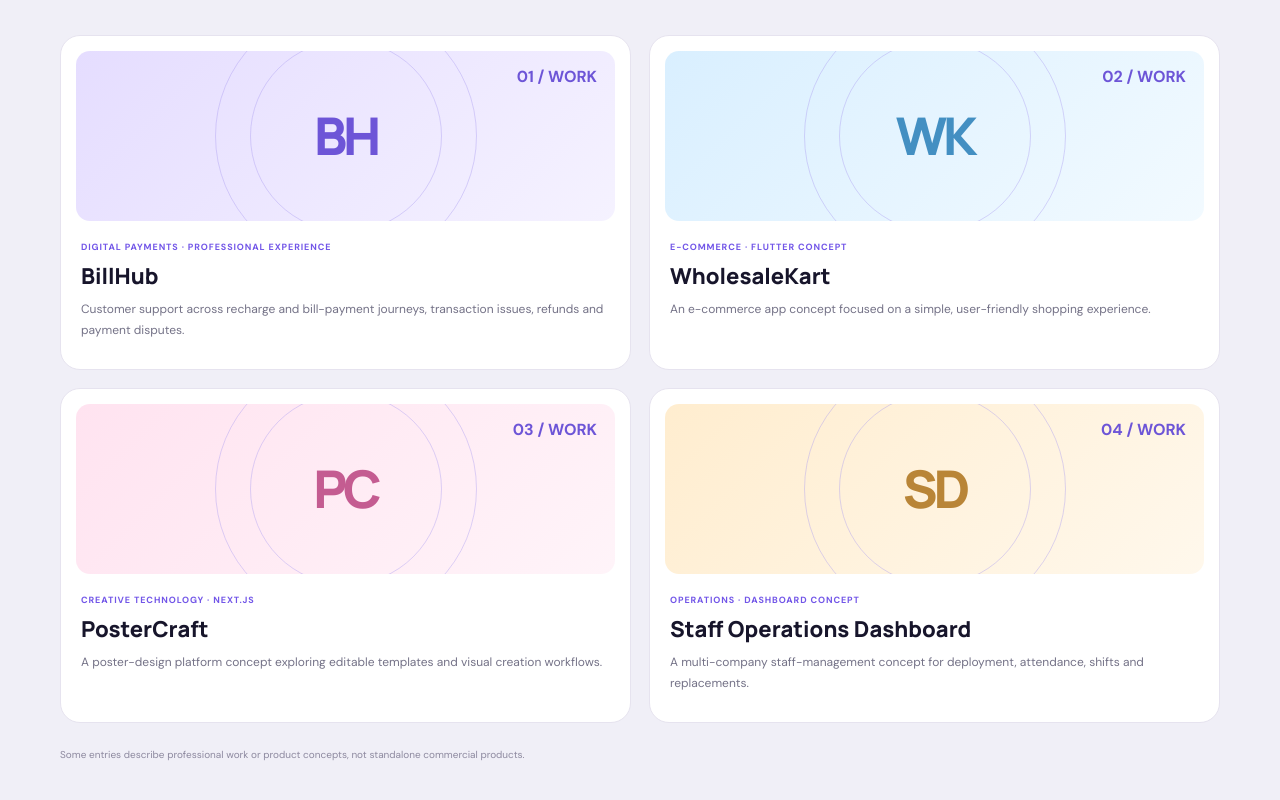
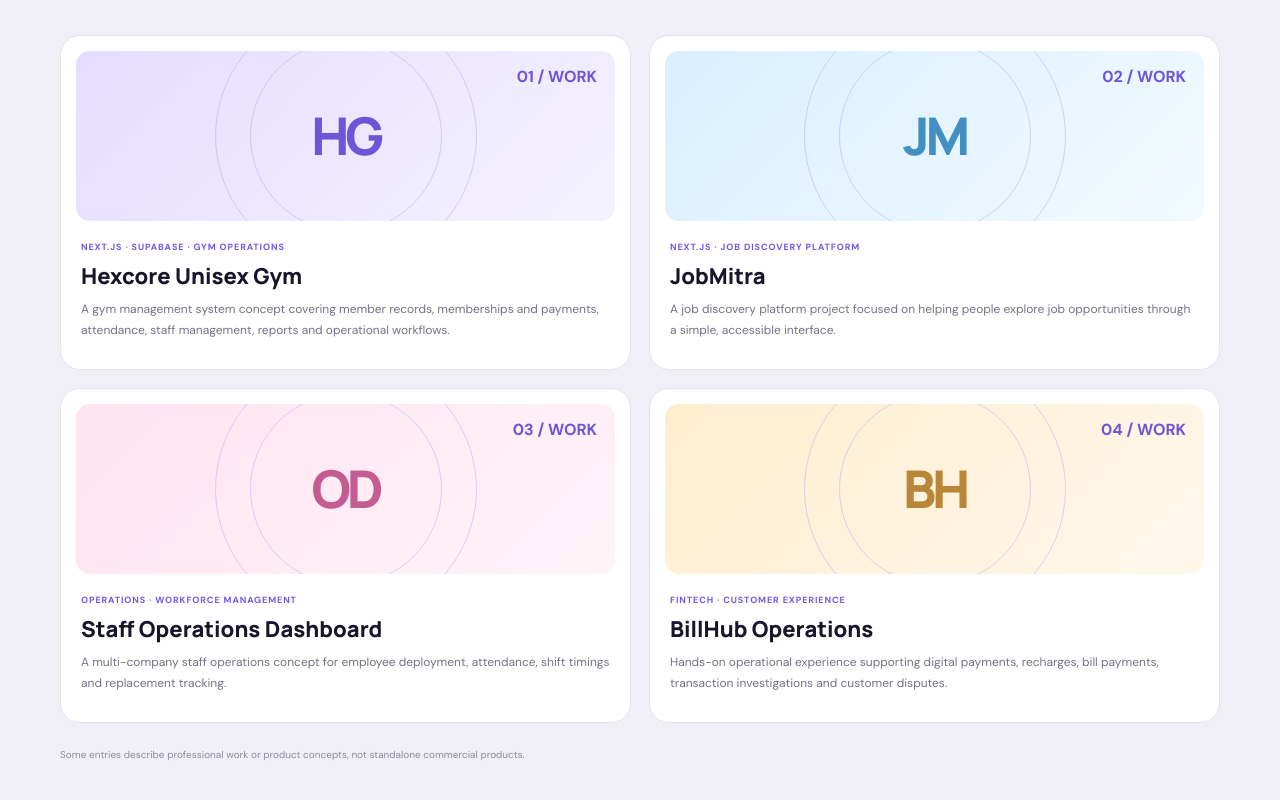
Before and after one commit to digitalsaathi24-dev/Sheik-Farid-Portfolio, a Next.js app: page / in a window 1280 px wide. Shown: the part 4215-5015 px from the top of the page. Built offline with nearby package versions, Linux system fonts and the light colour scheme.

Commit message:
Update portfolio projects with Farid's work

```diff
--- a/src/data/portfolio.ts
+++ b/src/data/portfolio.ts
@@ -57,8 +57,8 @@ export const experience = [
 ];
 
 export const projects = [
-  { name: "BillHub", type: "Digital payments · Professional experience", description: "Customer support across recharge and bill-payment journeys, transaction issues, refunds and payment disputes.", tag: "BH" },
-  { name: "WholesaleKart", type: "E-commerce · Flutter concept", description: "An e-commerce app concept focused on a simple, user-friendly shopping experience.", tag: "WK" },
-  { name: "PosterCraft", type: "Creative technology · Next.js", description: "A poster-design platform concept exploring editable templates and visual creation workflows.", tag: "PC" },
-  { name: "Staff Operations Dashboard", type: "Operations · Dashboard concept", description: "A multi-company staff-management concept for deployment, attendance, shifts and replacements.", tag: "SD" }
+  { name: "Hexcore Unisex Gym", type: "Next.js · Supabase · Gym operations", description: "A gym management system concept covering member records, memberships and payments, attendance, staff management, reports and operational workflows.", tag: "HG" },
+  { name: "JobMitra", type: "Next.js · Job discovery platform", description: "A job discovery platform project focused on helping people explore job opportunities through a simple, accessible interface.", tag: "JM" },
+  { name: "Staff Operations Dashboard", type: "Operations · Workforce management", description: "A multi-company staff operations concept for employee deployment, attendance, shift timings and replacement tracking.", tag: "OD" },
+  { name: "BillHub Operations", type: "Fintech · Customer experience", description: "Hands-on operational experience supporting digital payments, recharges, bill payments, transaction investigations and customer disputes.", tag: "BH" }
 ];
```
